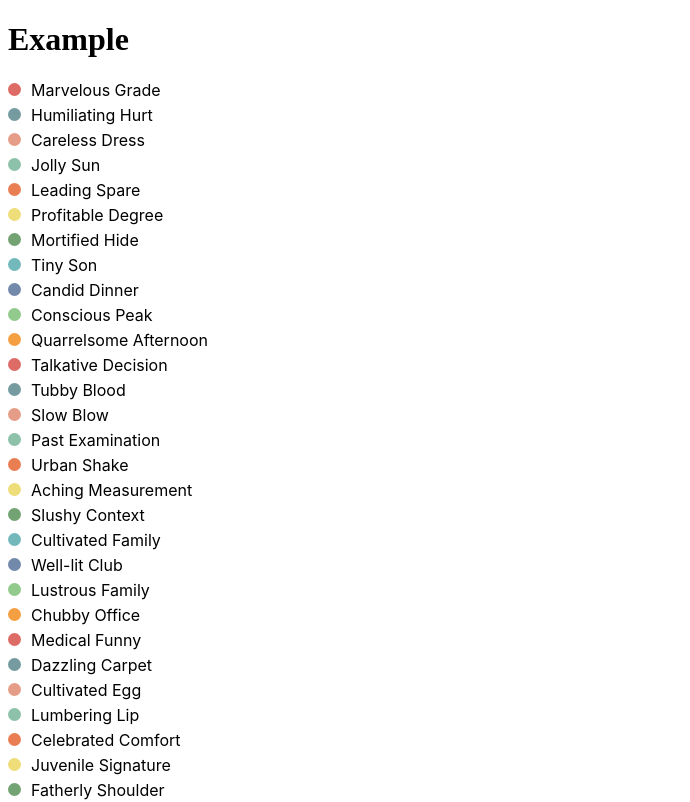
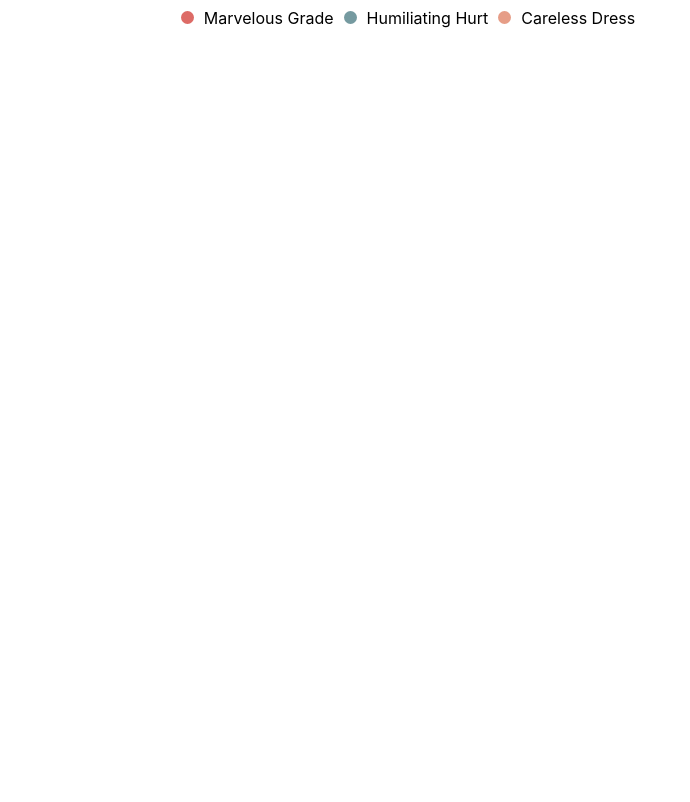
Before and after one commit to pedroviniv/simple-charts-legend, a React (Create React App) app: page / in a window 1280 px wide. Shown: the top 802 px of the page, without its empty margins (0-690 px from the left). Built offline with nearby package versions, Linux system fonts and the light colour scheme.

Commit message:
using flexbox instead of float; added two new features horizonta

```diff
--- a/package.json
+++ b/package.json
@@ -1,6 +1,6 @@
 {
   "name": "simple-charts-legend",
-  "version": "1.0.0",
+  "version": "1.1",
   "private": false,
   "main": "dist/index.js",
   "module": "dist/index.js",
--- a/src/Legend/index.js
+++ b/src/Legend/index.js
@@ -6,9 +6,19 @@ import CircleLegendIcon from './icon/CircleLegendIcon';
 import DefaultDisabledLegendText from './DefaultDisabledLegendText';
 import DefaultDisabledLegendIcon from './DefaultDisabledLegendIcon';
 
+function getHorizontalAlignClass(align) {
+  return `horizontal-align-${align.toLowerCase()}`;
+}
+
+function getVerticalAlignClass(align) {
+  return `vertical-align-${align.toLowerCase()}`;
+}
+
 const Legend = ({
   data, onClick, onHover, orientation,
   scrollable = false, maxCharacters = -1,
+  horizontalAlign = 'start',
+  verticalAlign='start',
   icon = CircleLegendIcon,
   disabledIconColor,
   disabledTextColor,
@@ -91,8 +101,10 @@ const Legend = ({
   }
 
   const orientationCssClass = toCssClass(orientation);
+  const horizontalAlignClass = getHorizontalAlignClass(horizontalAlign);
+  const verticalAlignClass = getVerticalAlignClass(verticalAlign);
 
-  const legendClassName = `legend ${orientationCssClass}${scrollable ? ' scrollable' : ' plain'}`;
+  const legendClassName = `legend ${orientationCssClass}${scrollable ? ' scrollable' : ' plain'} ${horizontalAlignClass} ${verticalAlignClass}`;
 
   return (
     <ul className={legendClassName}>
--- a/src/Legend/styles.css
+++ b/src/Legend/styles.css
@@ -3,27 +3,59 @@
 .legend {
   white-space: nowrap;
   padding-left: 0;
-  width: 100%;
-  height: 100%;
   margin: 0;
+  flex-wrap: wrap;
+  display: flex;
+  list-style: none;
+}
+
+.legend.scrollable {
+  flex-wrap: unset;
 }
 
 /* HORIZONTAL */
 
 .legend.horizontal .legend-item {
-  display: inline-block;
   margin-left: 10px;
+}
+
+.legend.horizontal .legend-item:first-child {
+  margin-left: 0px;
 }
 
 .legend.horizontal.scrollable {
   overflow-x: scroll;
 }
 
-.legend.horizontal.plain .legend-item {
-  float: left;
+.legend.horizontal {
+  flex-direction: row;
+}
+
+.legend.horizontal.horizontal-align-start {
+  justify-content: flex-start;
+}
+.legend.horizontal.horizontal-align-end {
+  justify-content: flex-end;
+}
+.legend.horizontal.horizontal-align-center {
+  justify-content: center;
+}
+.legend.horizontal.vertical-align-start {
+  align-items: flex-start;
+}
+.legend.horizontal.vertical-align-end {
+  align-items: flex-end;
+}
+.legend.horizontal.vertical-align-center {
+  align-items: center;
 }
 
 /* VERTICAL */
+
+.legend.vertical {
+  flex-direction: column;
+  height: 100%;
+}
 
 .legend.vertical.scrollable {
   overflow-y: scroll;
@@ -31,14 +63,31 @@
 }
 
 .legend.vertical .legend-item {
-  display: block;
+  display: flex;
   margin-top: 5px;
   max-width: 100%;
-  overflow: hidden;
   text-overflow: ellipsis;
 }
 
-.legend.vertical .legend-item .legend-text {
-  display: inline;
-  vertical-align: initial;
+.legend.horizontal-align-start {
+  align-items: flex-start;
 }
+.legend.horizontal-align-end {
+  align-items: flex-end;
+}
+.legend.horizontal-align-center {
+  align-items: center;
+}
+.legend.vertical-align-start {
+  justify-content: flex-start;
+}
+.legend.vertical-align-end {
+  justify-content: flex-end;
+}
+.legend.vertical-align-center {
+  justify-content: center;
+}
+
+.legend.vertical .legend-item:first-child {
+  margin-top: 0px;
+}
--- a/src/demo/App.js
+++ b/src/demo/App.js
@@ -6,21 +6,25 @@ import CircleLegendIcon from '../Legend/icon/CircleLegendIcon';
 import DefaultDisabledLegendText from '../Legend/DefaultDisabledLegendText';
 import DefaultDisabledLegendIcon from '../Legend/DefaultDisabledLegendIcon';
 
-const legendData = generate(50);
+const legendData = generate(3);
 
 function App() {
   return (
     <div className="App">
-      <header className="App-header">
-        <h1>Example</h1>
+      <header className="App-header" style={{
+        display: 'flex', flexDirection: 'column',
+        width: '800px', height: '400px'}}>
+
         <Legend
           data={legendData} // [{label,color}]
-          onClick={(legend) => {}} // desnecessário pro relatório
-          onHover={(event) => {}} // desnecessário pro relatório
-          orientation={VERTICAL} // 'HORIZONTAL' | 'VERTICAL'
+          horizontalAlign='center' // alinha os itens horizontalmente. poder ser: start|end|center
+          verticalAlign='start' // alinha os itens verticalmente. pode ser: start|end|center
+          onClick={(legend) => {}} // evento disparado quando uma legenda é clicada. legend: {label,index,color,disabled}
+          onHover={(legend) => {}} // evento disparado quando o cursor está sobre uma legenda. legend: {label,index,color,disabled}
+          orientation={HORIZONTAL} // 'HORIZONTAL' | 'VERTICAL'
           icon={CircleLegendIcon} // componente que renderiza o icone
-          scrollable={false} // pro relatório este atributo deve ser false
-          maxCharacters={100} // quantidade máxima de caracteres por label (se não passar nada, não ter max)
+          scrollable={false} // se a legenda pode deve ser "scrollavel" ou não
+          maxCharacters={999} // quantidade máxima de caracteres por label (se não passar nada, não ter max)
           disabledIconColor='#d3d3d3' // cor do icone da legenda quando ela está desativada
           disabledIcon={DefaultDisabledLegendIcon} // componente utilizado para renderizar o icone quando a legenda está desativada, default is DefaultDisabledLegendIcon
           disabledTextColor='#d3d3d3' // cor do texto da legenda quando ela está desativada
```
